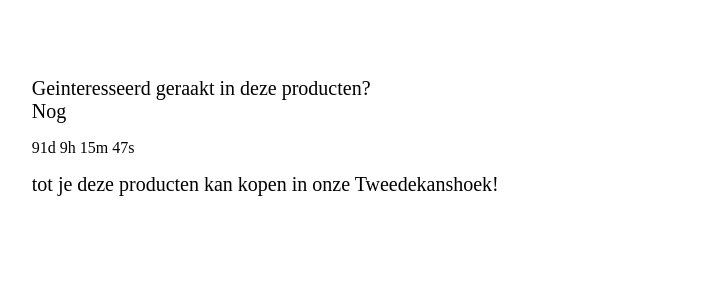
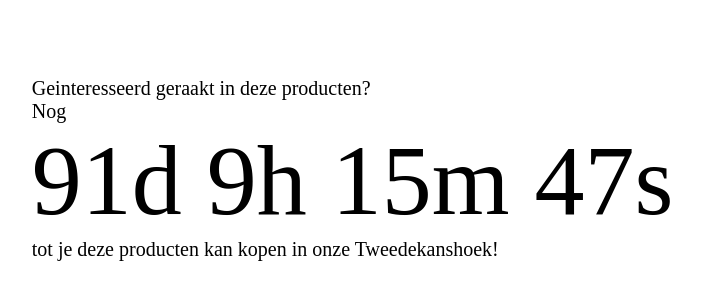
Before and after one commit to tobyvankempeningka/tkhTimer, a plain HTML site: page index.html in a window 1280 px wide. Shown: the part 184-484 px from the top of the page, without its empty margins (229-930 px from the left). Drawn offline with Linux system fonts and the light colour scheme.

Commit message:
Update index.html

```diff
--- a/index.html
+++ b/index.html
@@ -9,6 +9,10 @@
       }
       .text{
         font-size:20px;
+        margin:0 auto;
+      }
+      .timer{
+        font-size:100px;
         margin:0 auto;
       }
     </style>
```
